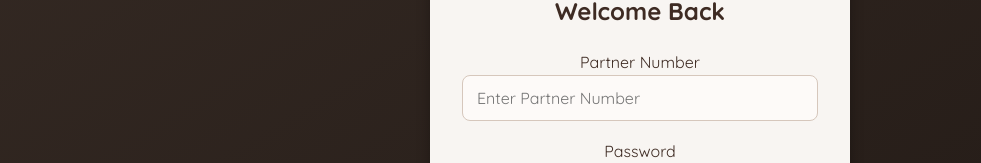
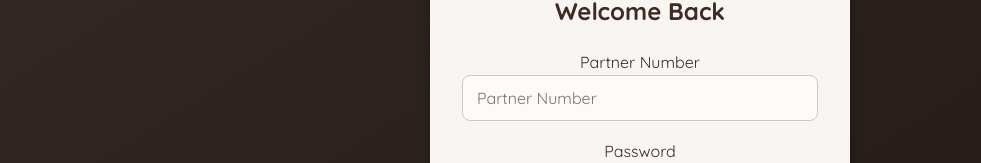
Before and after one commit to brepp22/greenapron, a React (Create React App) app in the folder greenapron/: page /login in a window 1280 px wide. Shown: the part 300-463 px from the top of the page, without its empty margins (0-981 px from the left). Built offline with nearby package versions, Linux system fonts and the light colour scheme.

Commit message:
layout updated

```diff
--- a/greenapron/src/components/LoginForm.jsx
+++ b/greenapron/src/components/LoginForm.jsx
@@ -301,7 +301,7 @@ const LoginForm = ({ setToken }) => {
           className="input-field"
           type="text"
           name="partner_number"
-          placeholder="Enter Partner Number"
+          placeholder="Partner Number"
           value={form.partner_number}
           onChange={handleChange}
           required
```
